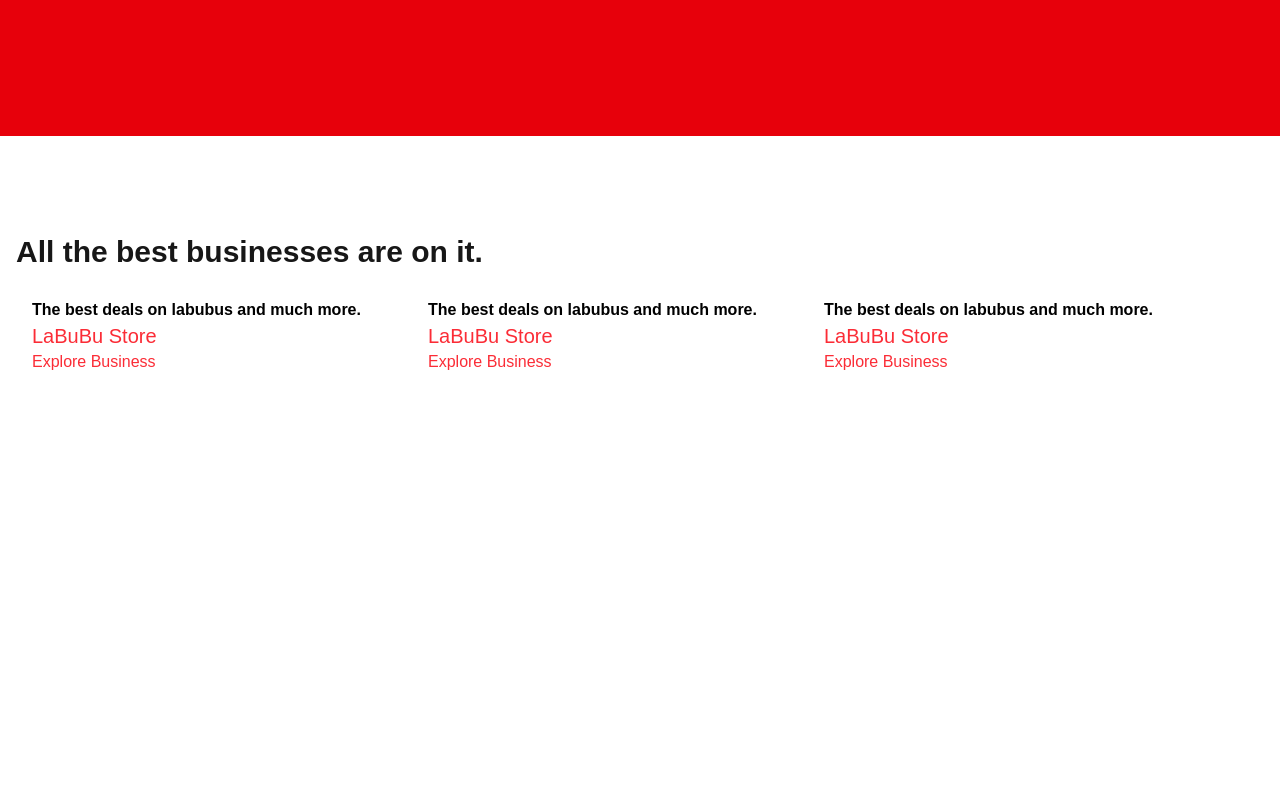
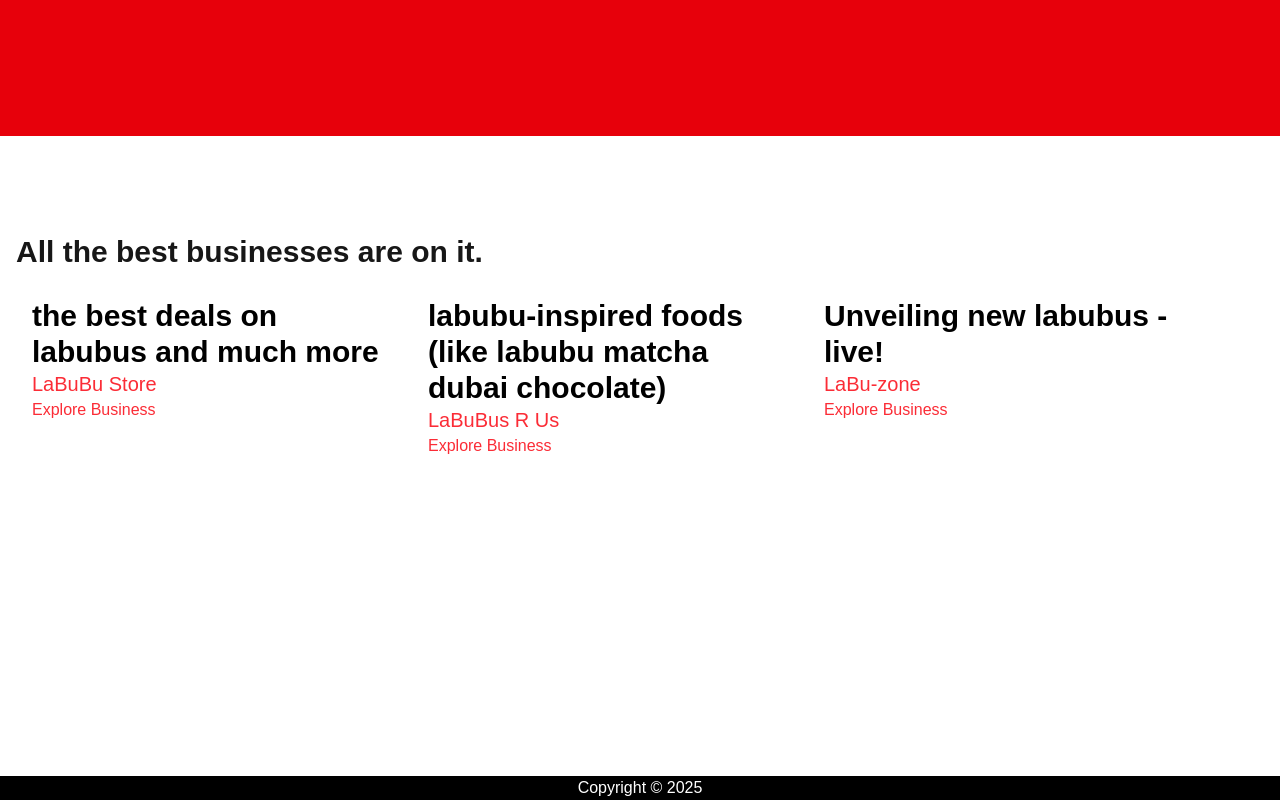
Before and after one commit to extraneous-dev/schedules-app, a Next.js app: page / in a window 1280 px wide. Shown: the part 560-1360 px from the top of the page. Before the commit the page ends 1336 px from the top, so only its background shows below. Built offline with nearby package versions, Linux system fonts and the light colour scheme.

Commit message:
add basic db setup?

```diff
--- /dev/null
+++ b/drizzle.config.ts
@@ -0,0 +1,11 @@
+import 'dotenv/config';
+import { defineConfig } from 'drizzle-kit';
+
+export default defineConfig({
+  out: './drizzle',
+  schema: './src/db/schema.ts',
+  dialect: 'sqlite',
+  dbCredentials: {
+    url: process.env.DB_FILE_NAME!,
+  },
+});
--- /dev/null
+++ b/index.ts
@@ -0,0 +1,4 @@
+import 'dotenv/config';
+import { drizzle } from 'drizzle-orm/libsql';
+
+export const db = drizzle(process.env.DB_FILE_NAME!);
--- a/src/_components/BusinessCard.tsx
+++ b/src/_components/BusinessCard.tsx
@@ -2,11 +2,12 @@ import Link from "next/link"
 interface BusinessCardProps {
     title: string;
     id: string;
+    description: string;
 }
-export const BusinessCard = ({title, id}: BusinessCardProps) => {
+export const BusinessCard = ({title, id, description}: BusinessCardProps) => {
     return(
         <div className="bg-white w-96 h-96 rounded-2xl p-4 box-border">
-            <h2 className="text-black font-bold text-3xlgi">The best deals on labubus and much more.</h2>
+            <h2 className="text-black font-bold text-3xl">{description}</h2>
             <h1 className="text-red-500 text-xl">{title}</h1>
             <Link href={`/business/${id}`} className="text-red-500 hover:text-white hover:bg-red-500">Explore Business</Link>
         </div>
--- /dev/null
+++ b/src/_components/Footer.tsx
@@ -0,0 +1,5 @@
+export const Footer = () => {
+    return(
+        <footer className="bg-black text-center text-white">Copyright &copy; 2025</footer>
+    )
+}
--- /dev/null
+++ b/src/app/business/create/page.tsx
@@ -0,0 +1,7 @@
+export default function CreateBusiness() {
+    return(
+        <div>
+            <h1>Create a business</h1>
+        </div>
+    )
+}
--- /dev/null
+++ b/src/app/explore/page.tsx
@@ -0,0 +1,13 @@
+import { usersTable } from "@/db/schema"
+import { db } from "../../.."
+
+export default async function Explore() {
+    // await db.insert(usersTable).values({name: "AAA", age: 11, email: "assas@gmail.com"})
+    const data = await db.select().from(usersTable);
+    return(
+        <div>
+            <h1>Explore</h1>
+            {JSON.stringify(data)}
+        </div>
+    )
+}
--- a/src/app/layout.tsx
+++ b/src/app/layout.tsx
@@ -1,6 +1,7 @@
 import type { Metadata } from "next";
 import "./globals.css";
 import { NavBar } from "@/_components/NavBar";
+import { Footer } from "@/_components/Footer";
 
 
 export const metadata: Metadata = {
@@ -20,6 +21,7 @@ export default function RootLayout({
       >
         <NavBar />
         {children}
+        <Footer />
       </body>
     </html>
   );
--- a/src/app/page.tsx
+++ b/src/app/page.tsx
@@ -9,12 +9,12 @@ export default function Home() {
       <h1 className=" text-3xl font-bold text-center">Order food, groceries, and anything else you need from your home.</h1>
       <div className="rounded-full w-[40vw] h-12 shadow-xl bg-white text-gray-400 flex items-center p-4">Enter your address</div>
     </div>
-    <div className="min-h-[80vh] w-full flex justify-center flex-col p-4 gap-3">
+    <div className="min-h-[80vh] w-full flex flex-col justify-center p-4 gap-3">
       <h1 className="text-3xl font-bold">All the best businesses are on it.</h1>
-      <div className="space-x-3 space-y-3 flex flex-row">
-      <BusinessCard id={"labubu-1"} title="LaBuBu Store" />
-      <BusinessCard id={"labubu-1"} title="LaBuBu Store" />
-      <BusinessCard id={"labubu-1"} title="LaBuBu Store" />
+      <div className="space-x-3 space-y-3 flex flex-col lg:flex-row">
+      <BusinessCard id={"labubu-1"} title="LaBuBu Store" description="the best deals on labubus and much more"/>
+      <BusinessCard description="labubu-inspired foods (like labubu matcha dubai chocolate)" id={"labubu-2"} title="LaBuBus R Us" />
+      <BusinessCard description="Unveiling new labubus - live!" id={"labubu-3"} title="LaBu-zone" />
       </div>
     </div>
     </>
--- /dev/null
+++ b/src/db/schema.ts
@@ -0,0 +1,15 @@
+import { int, sqliteTable, text } from "drizzle-orm/sqlite-core";
+
+export const usersTable = sqliteTable("users_table", {
+  id: int().primaryKey({ autoIncrement: true }),
+  name: text().notNull(),
+  age: int().notNull(),
+  email: text().notNull().unique(),
+});
+
+export const businessTable = sqliteTable("business_table", {
+  id: int().primaryKey({autoIncrement: true}),
+  name: text().notNull(),
+  description: text(),
+  address: text().notNull()
+})
```
Also changed, not shown: package.json (+11 -6 lines), 2 other files (tests, documents, lock files or other folders).
